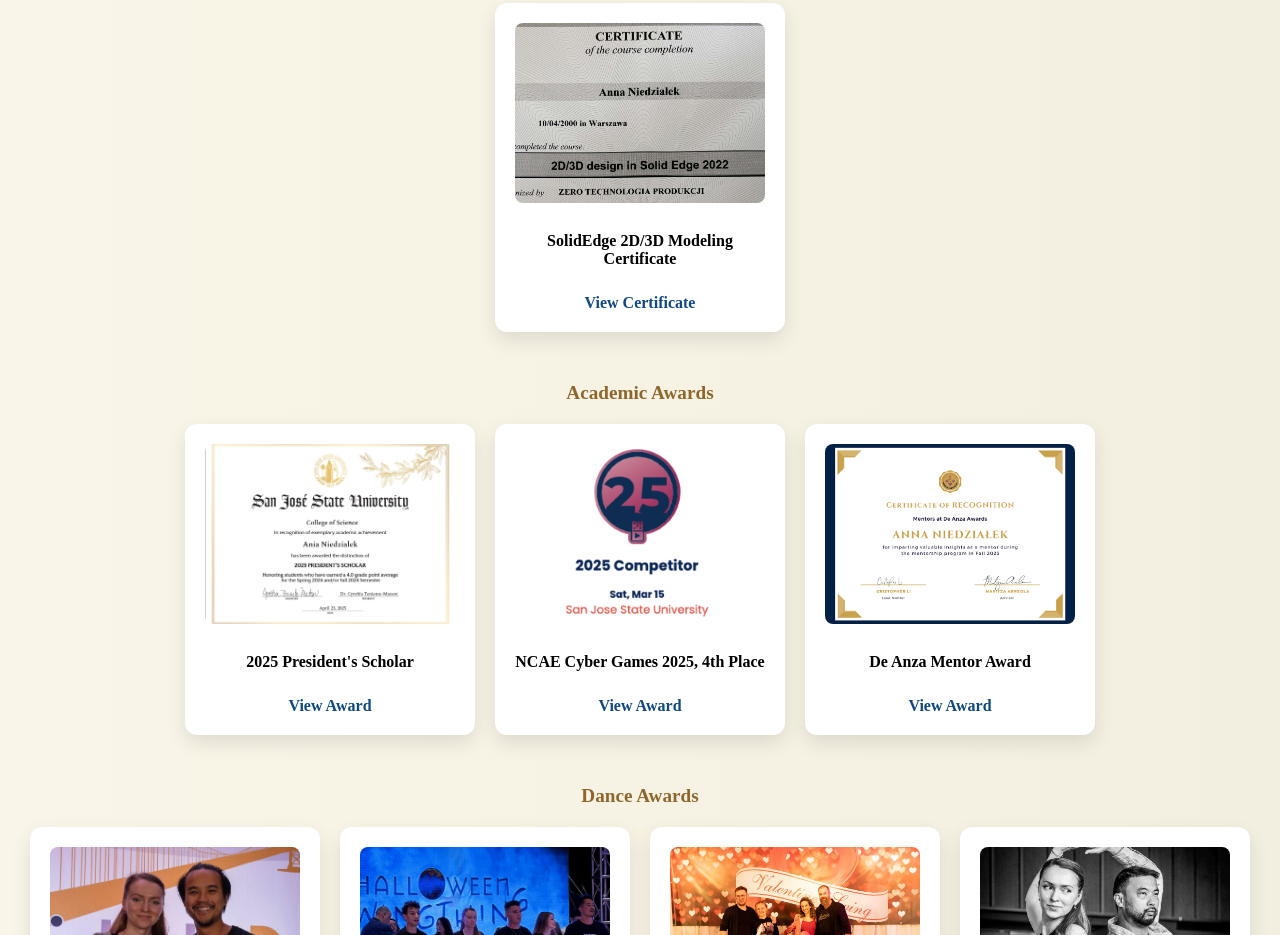
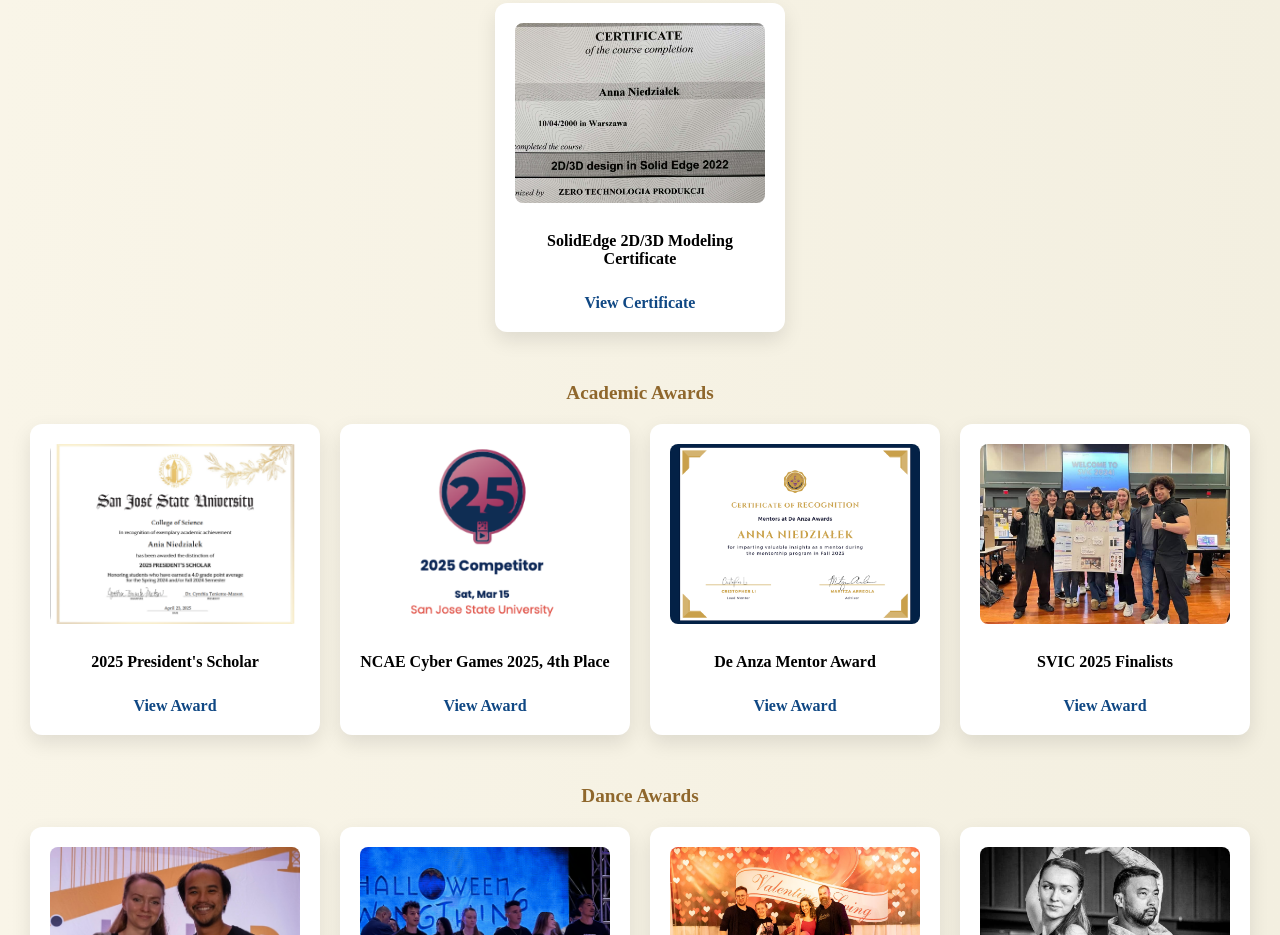
Before and after one commit to AniaNiedzialek/mywebsite, a plain HTML site: page achievements.html in a window 1280 px wide. Shown: the part 319-1254 px from the top of the page. Drawn offline with Linux system fonts and the light colour scheme.

Commit message:
SVIC Added

```diff
--- a/achievements.html
+++ b/achievements.html
@@ -56,6 +56,11 @@
                         <p>De Anza Mentor Award</p>
                         <a href="files/Mentor_awardAN.pdf" target="_blank" class="btn_view">View Award</a>
                     </div>
+                    <div class="achievement-card">
+                        <img src="images/svic.jpg" alt="SVIC">
+                        <p>SVIC 2025 Finalists</p>
+                        <a href="files/Mentor_awardAN.pdf" target="_blank" class="btn_view">View Award</a>
+                    </div>
                 </div>
             </section>
 
```
Also changed, not shown: images/svic.JPG (added).
